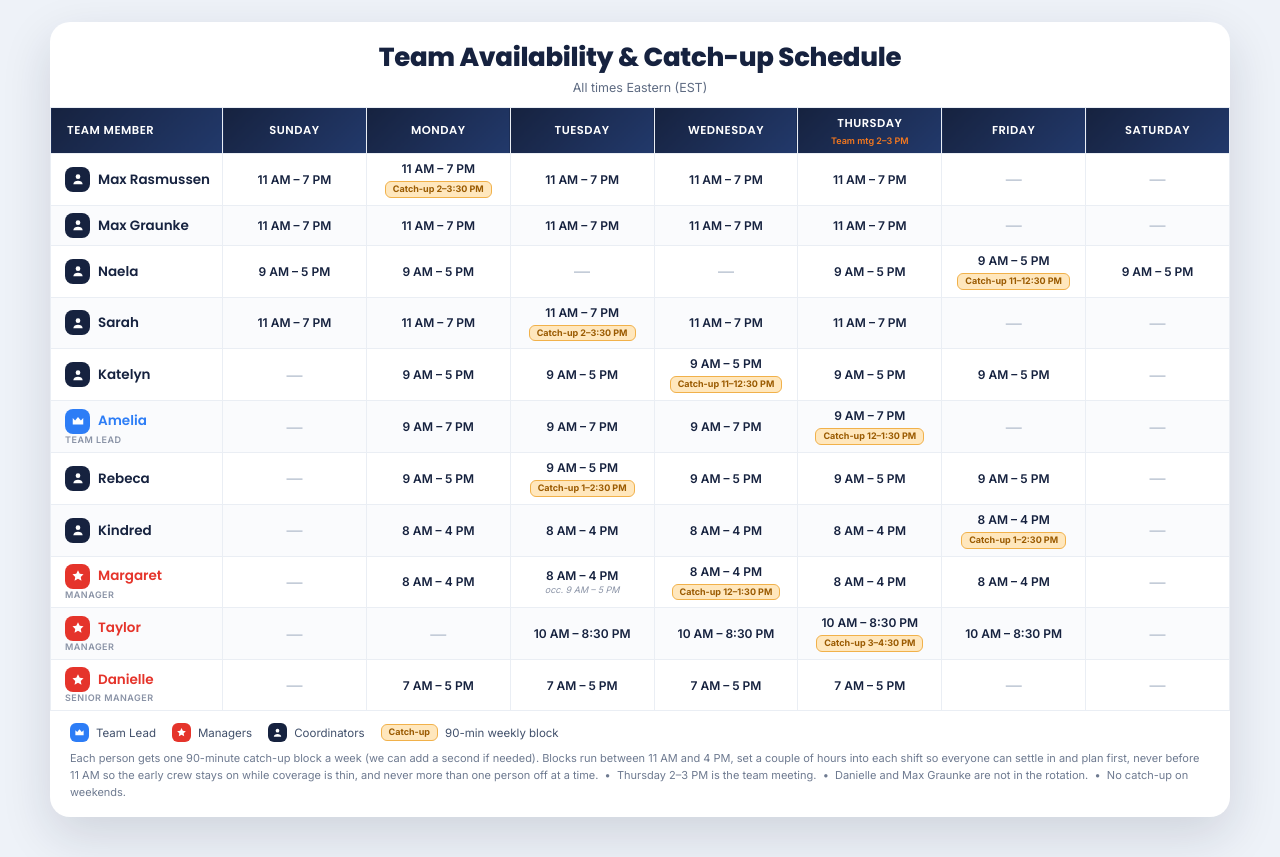
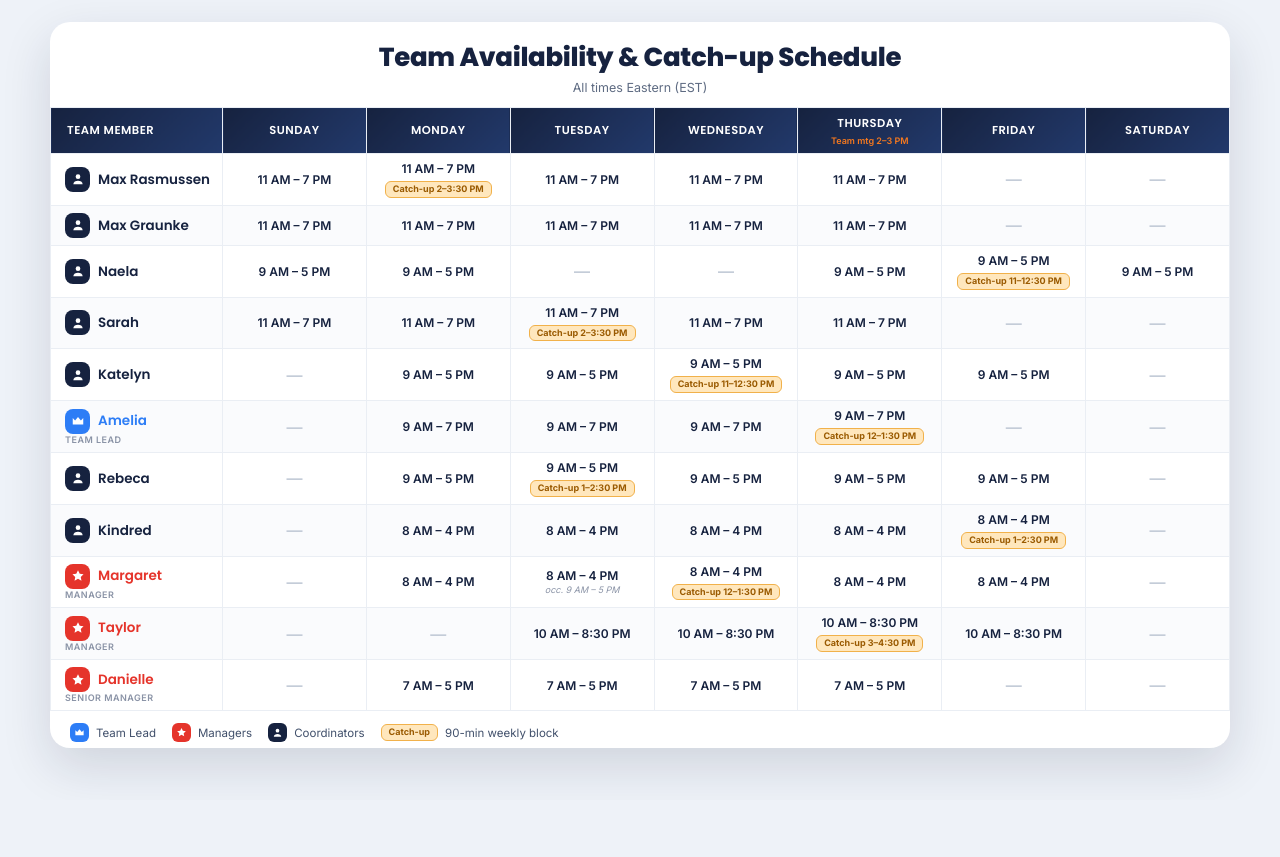
Before and after one commit to ejake28/gameu-team-catchup-schedule, a plain HTML site: page index.html in a window 1280 px wide. After the commit the page ends 800 px from the top, so only its background shows below. Drawn offline with Linux system fonts and the light colour scheme.

Commit message:
Remove footer paragraph 09:50

```diff
--- a/index.html
+++ b/index.html
@@ -59,10 +59,5 @@ td .hrs{color:#16223F}
 <span class="item"><span class="dot" style="background:#16223F"><svg viewBox="0 0 24 24" fill="currentColor"><circle cx="12" cy="8" r="4"/><path d="M4 21c0-4 4-6 8-6s8 2 8 6z"/></svg></span> Coordinators</span>
 <span class="item"><span class="pill cu" style="margin-top:0">Catch-up</span> 90-min weekly block</span>
 </div>
-<div class="foot">
-Each person gets one 90-minute catch-up block a week (we can add a second if needed). Blocks run between 11 AM and 4 PM, set a couple of hours into each shift so everyone can settle in and plan first, never before 11 AM so the early crew stays on while coverage is thin, and never more than one person off at a time. &nbsp;&bull;&nbsp;
-Thursday 2&ndash;3 PM is the team meeting. &nbsp;&bull;&nbsp;
-Danielle and Max Graunke are not in the rotation. &nbsp;&bull;&nbsp;
-No catch-up on weekends.
-</div>
+
 </div></body></html>
```
